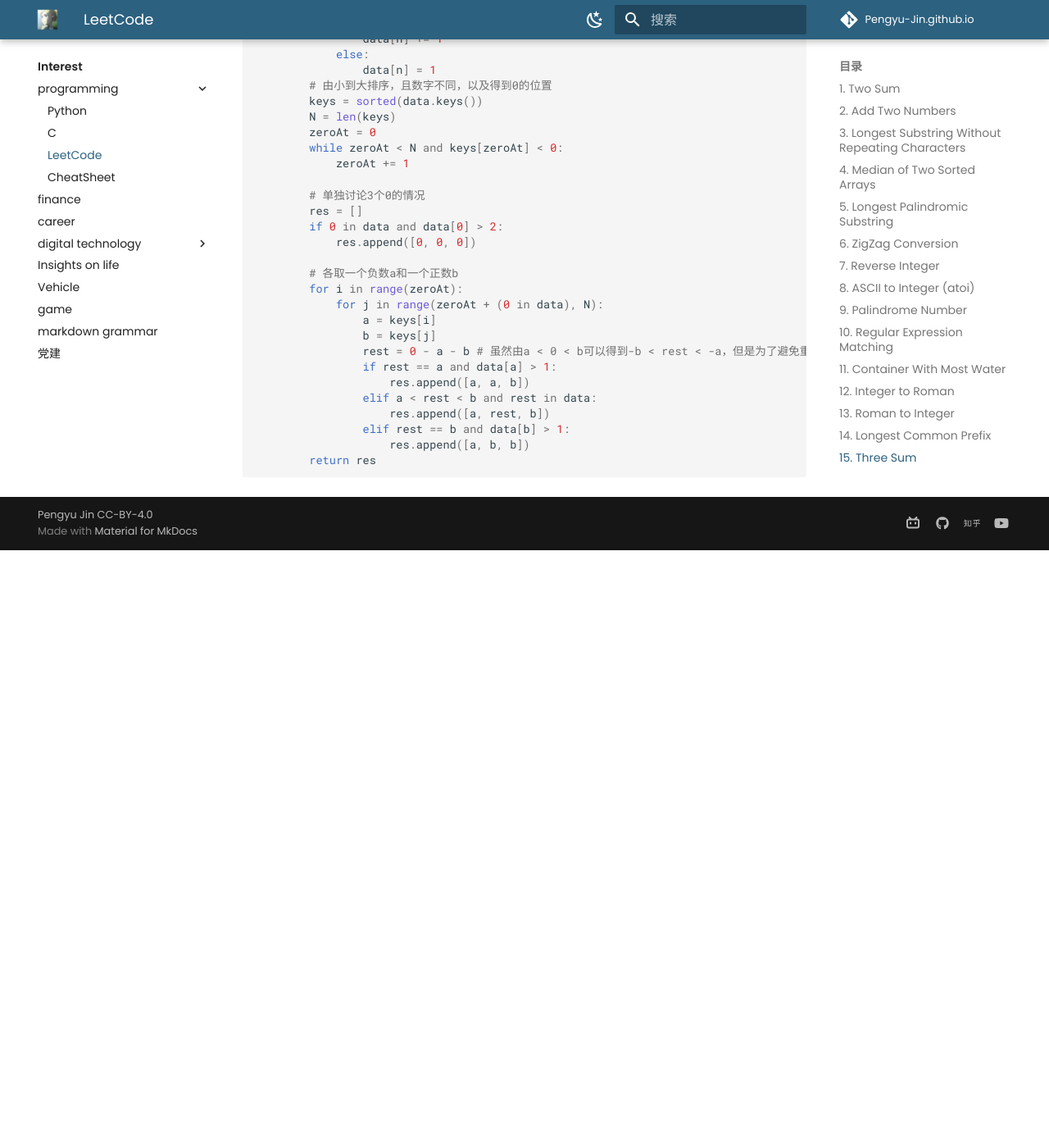
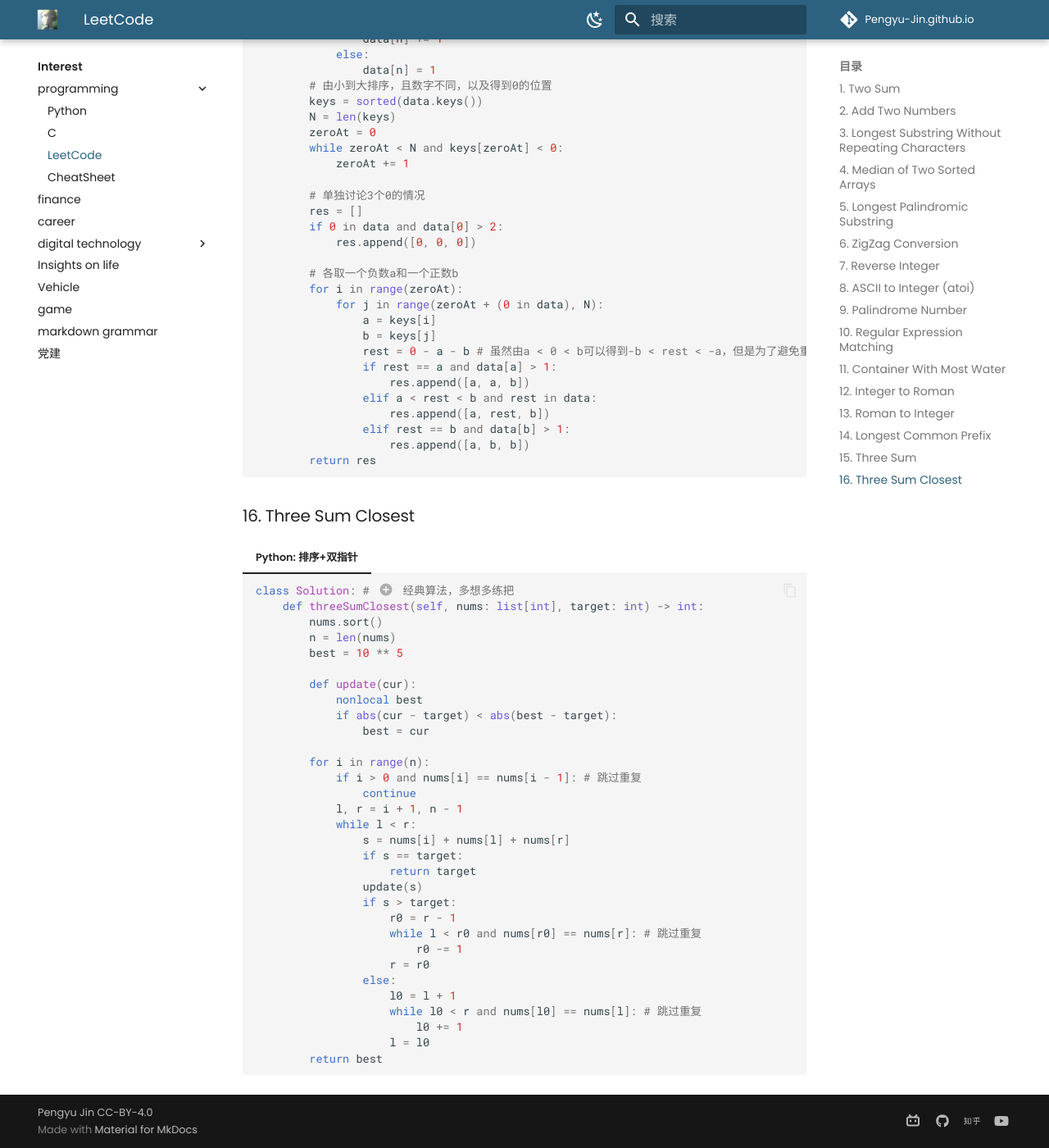
Before and after one commit to Pengyu-Jin/Pengyu-Jin.github.io, an MkDocs documentation site: the page built from docs/interest/programming/leetcode.md, in a window 1280 px wide and 1400 px high, scrolled down 7473 px. Shown: the whole window at 82% size. Built offline with MkDocs 1.6.1 and Material for MkDocs 9.7.7, drawn with Linux system fonts in a browser that asks for light colours; emoji names are drawn with the system emoji font; comment, search, counter and statistics services are not loaded; a style sheet for code colours, icons or effects is not loaded; before the commit the page ends 8144 px from its top, so only the background shows below that.

Commit message:
update contents

````diff
--- a/docs/interest/programming/leetcode.md
+++ b/docs/interest/programming/leetcode.md
@@ -713,3 +713,73 @@
     ```
 
     1. :white_check_mark: 2025/04/04
+
+=== "Python: 排序+双指针"
+
+    ```py
+    class Solution:
+        def threeSum(self, nums: list[int]) -> list[list[int]]:
+            nums.sort()
+            n = len(nums)
+            res = list()
+            for i in range(n):
+                if i > 0 and nums[i] == nums[i - 1]: # 跳过重复
+                    continue
+                l, r = i + 1, n - 1
+                while l < r:
+                    s = nums[i] + nums[l] + nums[r]
+                    if s == 0:
+                        res.append([nums[i], nums[l], nums[r]])
+                        l += 1
+                        r -= 1
+                        while l < r and nums[l] == nums[l - 1]: # 跳过重复
+                            l += 1
+                        while l < r and nums[r] == nums[r + 1]: # 跳过重复
+                            r -= 1
+                    elif s < 0:
+                        l += 1
+                    else:
+                        r -= 1
+            return res
+    ```
+
+
+### 16. Three Sum Closest
+
+=== "Python: 排序+双指针"
+
+    ```py
+    class Solution: # (1) 经典算法，多想多练把
+        def threeSumClosest(self, nums: list[int], target: int) -> int:
+            nums.sort()
+            n = len(nums)
+            best = 10 ** 5
+
+            def update(cur):
+                nonlocal best
+                if abs(cur - target) < abs(best - target):
+                    best = cur
+
+            for i in range(n):
+                if i > 0 and nums[i] == nums[i - 1]: # 跳过重复
+                    continue
+                l, r = i + 1, n - 1
+                while l < r:
+                    s = nums[i] + nums[l] + nums[r]
+                    if s == target:
+                        return target
+                    update(s)
+                    if s > target:
+                        r0 = r - 1
+                        while l < r0 and nums[r0] == nums[r]: # 跳过重复
+                            r0 -= 1
+                        r = r0
+                    else:
+                        l0 = l + 1
+                        while l0 < r and nums[l0] == nums[l]: # 跳过重复
+                            l0 += 1
+                        l = l0
+            return best
+    ```
+
+    1. :white_check_mark: 2025/04/07
````
Also changed, not shown: docs/interest/LifeRoad/liferoad.md (+39 -1 lines).
